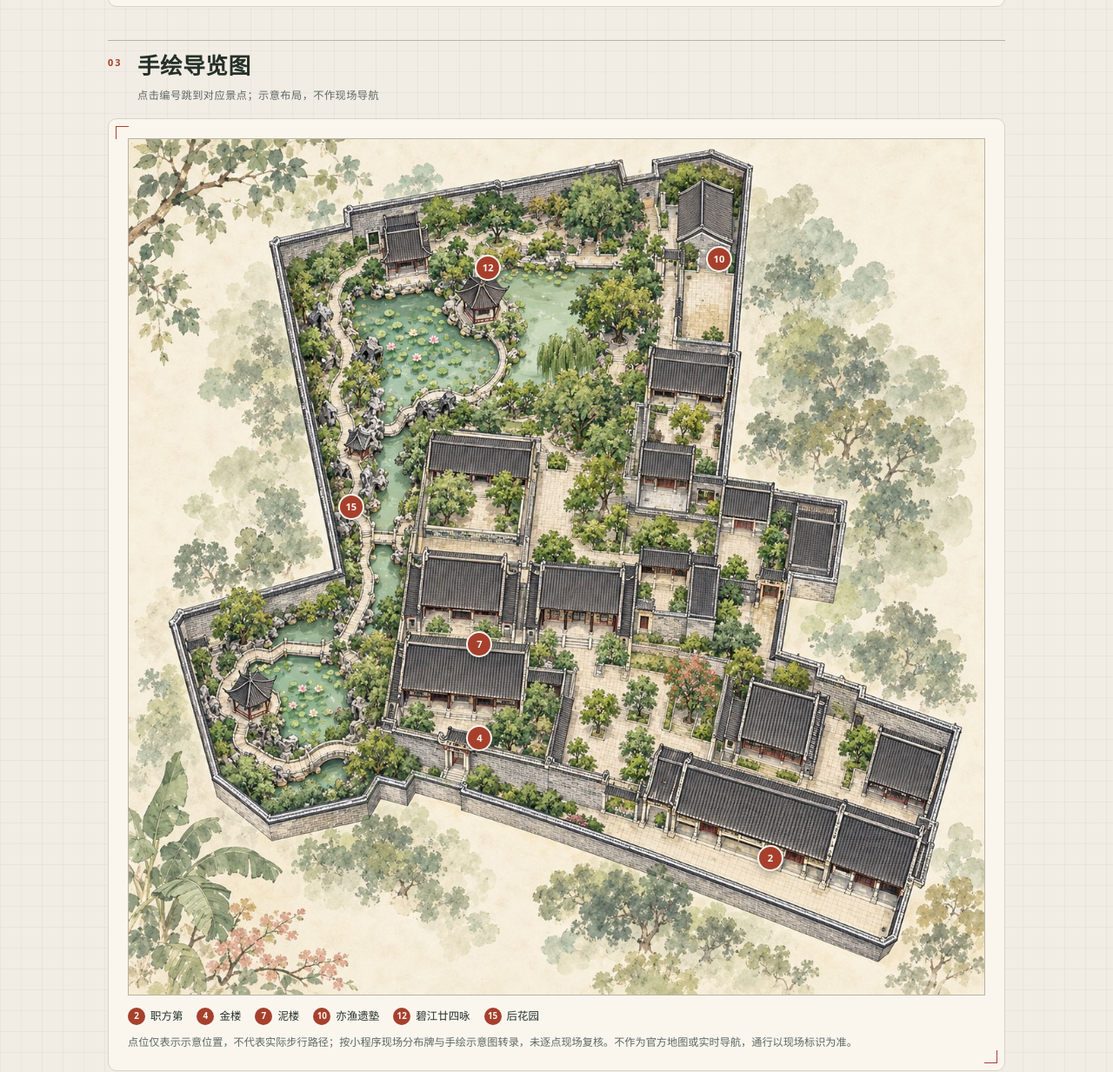
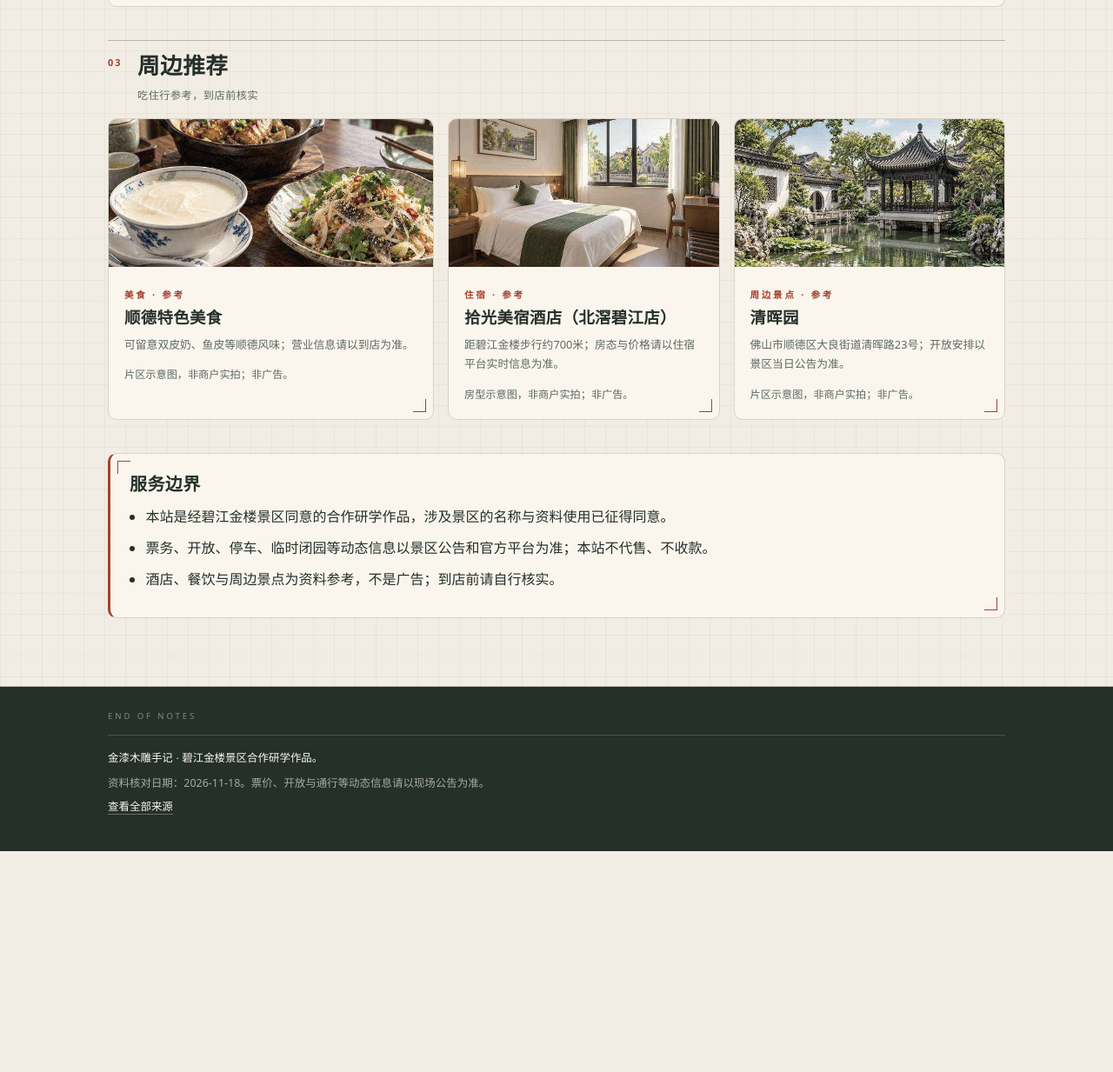
Before and after one commit to lxiaotian685-web/jinlou-guide-web, a plain HTML site: page service.html in a window 1280 px wide. Shown: the part 1094-2327 px from the top of the page at 87% size. After the commit the page ends 2073 px from the top, so only its background shows below. Drawn offline with Linux system fonts and the light colour scheme.

Commit message:
服务页移除重复的手绘导览图

```diff
--- a/service.html
+++ b/service.html
@@ -4,7 +4,7 @@
   <meta charset="UTF-8">
   <meta name="viewport" content="width=device-width, initial-scale=1">
   <title>服务 · 金漆木雕手记</title>
-  <meta name="description" content="碧江金楼到访服务：地址、电话、开放信息、购票入口、手绘导览图与周边食宿推荐。">
+  <meta name="description" content="碧江金楼到访服务：地址、电话、开放信息、购票入口与周边食宿推荐。">
   <meta name="theme-color" content="#f2ede4">
   <link rel="icon" href="public/img/logo.png" type="image/png">
   <link rel="stylesheet" href="assets/css/style.css">
@@ -31,7 +31,7 @@
         <div class="page-head-main">
           <div>
             <h1>到访服务</h1>
-            <p class="lede">景区地址、电话、购票入口、手绘导览与周边食宿，一页查阅。信息以景区最新公告与官方平台为准。</p>
+            <p class="lede">景区地址、电话、购票入口与周边食宿，一页查阅。信息以景区最新公告与官方平台为准。</p>
           </div>
           <div class="seal" aria-hidden="true"><span>服</span><span>务</span></div>
         </div>
@@ -77,33 +77,6 @@
         </div>
       </section>
 
-      <section class="section" id="map" aria-labelledby="map-title">
-        <div class="section-head">
-          <h2 id="map-title">手绘导览图</h2>
-          <p>点击编号跳到对应景点；示意布局，不作现场导航</p>
-        </div>
-        <div class="card ticks">
-          <div class="map-frame">
-            <img src="public/img/map/handdrawn-map-hd.jpg" alt="碧江金楼手绘导览示意图" loading="lazy">
-            <a class="map-pin" style="left:75%;top:84%" href="guide.html#zhifangdi" aria-label="职方第">2</a>
-            <a class="map-pin" style="left:41%;top:70%" href="guide.html#jinlou" aria-label="金楼">4</a>
-            <a class="map-pin" style="left:41%;top:59%" href="guide.html#nilou" aria-label="泥楼">7</a>
-            <a class="map-pin" style="left:69%;top:14%" href="guide.html#yiyu" aria-label="亦渔遗塾">10</a>
-            <a class="map-pin" style="left:42%;top:15%" href="guide.html#niannsiyong" aria-label="碧江廿四咏">12</a>
-            <a class="map-pin" style="left:26%;top:43%" href="guide.html#houhuayuan" aria-label="后花园">15</a>
-          </div>
-          <ul class="map-legend">
-            <li><a href="guide.html#zhifangdi"><span>2</span>职方第</a></li>
-            <li><a href="guide.html#jinlou"><span>4</span>金楼</a></li>
-            <li><a href="guide.html#nilou"><span>7</span>泥楼</a></li>
-            <li><a href="guide.html#yiyu"><span>10</span>亦渔遗塾</a></li>
-            <li><a href="guide.html#niannsiyong"><span>12</span>碧江廿四咏</a></li>
-            <li><a href="guide.html#houhuayuan"><span>15</span>后花园</a></li>
-          </ul>
-          <p class="onsite-note">点位仅表示示意位置，不代表实际步行路径；按小程序现场分布牌与手绘示意图转录，未逐点现场复核。不作为官方地图或实时导航，通行以现场标识为准。</p>
-        </div>
-      </section>
-
       <section class="section" aria-labelledby="nearby-title">
         <div class="section-head">
           <h2 id="nearby-title">周边推荐</h2>
@@ -146,7 +119,6 @@
           <li>本站是经碧江金楼景区同意的合作研学作品，涉及景区的名称与资料使用已征得同意。</li>
           <li>票务、开放、停车、临时闭园等动态信息以景区公告和官方平台为准；本站不代售、不收款。</li>
           <li>酒店、餐饮与周边景点为资料参考，不是广告；到店前请自行核实。</li>
-          <li>手绘导览图是示意布局，不是官方地图或实时导航。</li>
         </ul>
       </section>
     </div>
```
Also changed, not shown: 2 other files.
